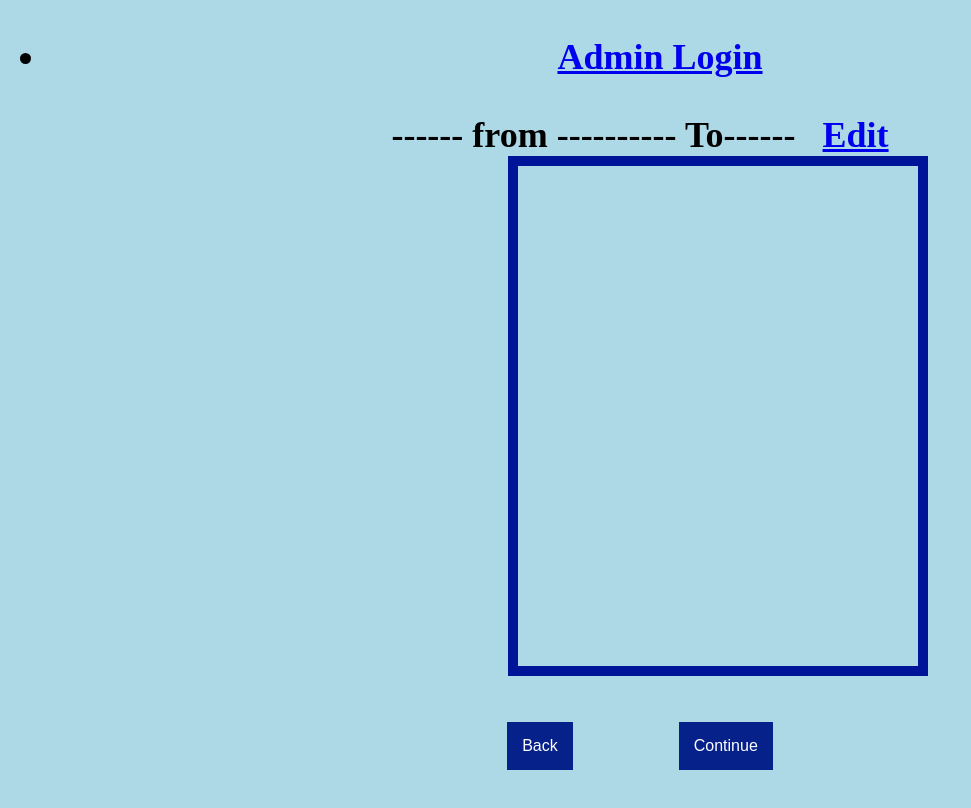
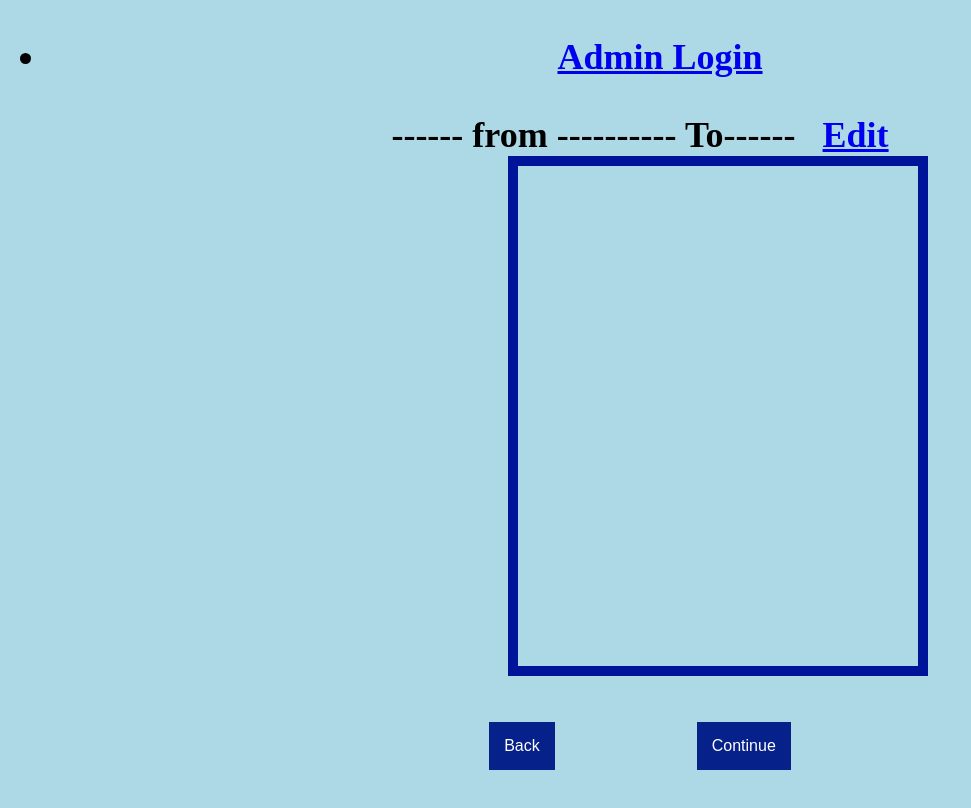
Before and after one commit to rajshahhemendrakumar/new-otr-repo, a plain HTML site: page ONLINE_TICKETING_SYSTEM_RESPONSIVE_USING_HTML_CSS__JAVASCRIPTS/flight/buscmp1.html in a window 1280 px wide. Shown: the whole page, without its empty margins (0-971 px from the left). Drawn offline with Linux system fonts and the light colour scheme.

Commit message:
add raj1

```diff
--- a/ONLINE_TICKETING_SYSTEM_RESPONSIVE_USING_HTML_CSS__JAVASCRIPTS/flight/buscmp1.html
+++ b/ONLINE_TICKETING_SYSTEM_RESPONSIVE_USING_HTML_CSS__JAVASCRIPTS/flight/buscmp1.html
@@ -92,8 +92,8 @@
               GeeksforG
               eeks -->
 		</div> <br>
-        <button type="submit" class="button">Back </button> &nbsp;&nbsp;
-        &nbsp; <button type ="submit" class="button">Continue</button>
+        <button type="submit" class="button">Back </button> &nbsp;&nbsp;&nbsp;&nbsp;&nbsp;&nbsp;
+        &nbsp; <a href="seatbet.html"><button type ="submit" class="button">Continue</button></a>
 </div>
 </body>
 
```
Also changed, not shown: ONLINE_TICKETING_SYSTEM_RESPONSIVE_USING_HTML_CSS__JAVASCRIPTS/flight/index.html (+1 -1 lines).
